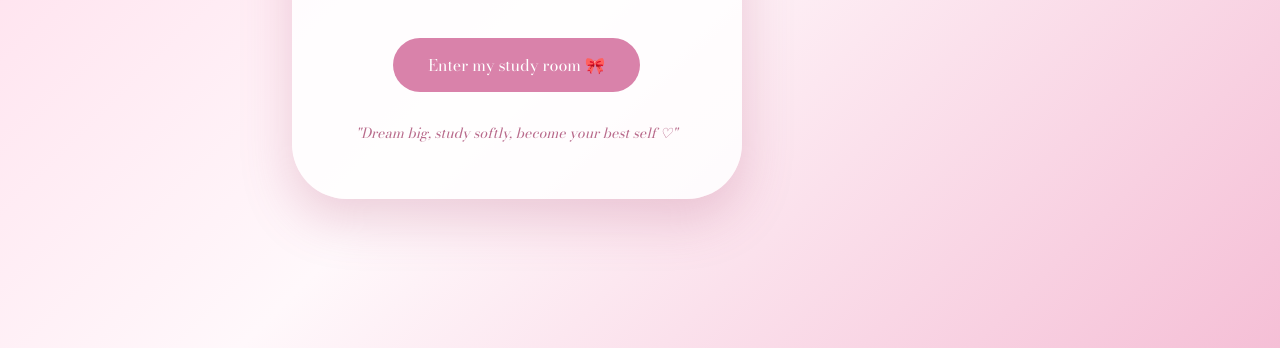
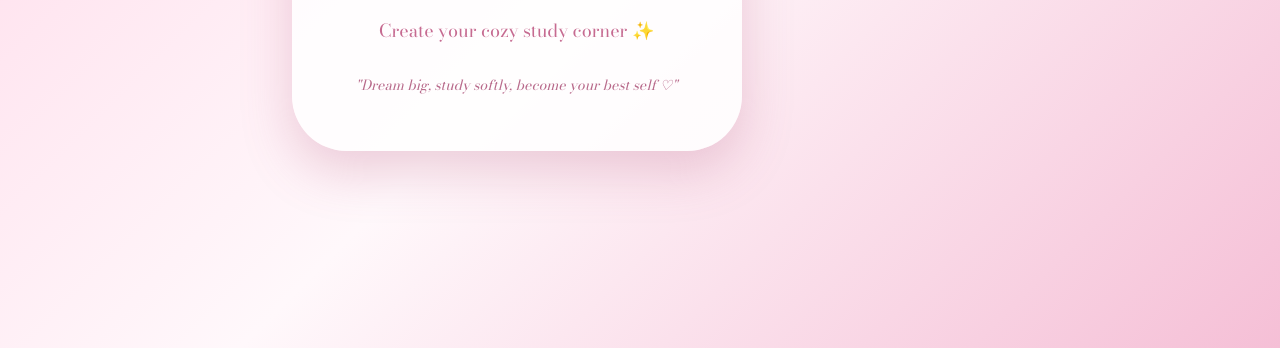
Before and after one commit to tassnimdaboussi80-coder/study-with-me, a plain HTML site: page index.html in a window 1280 px wide. Shown: the part 452-800 px from the top of the page. Drawn offline with nearby package versions, Linux system fonts and the light colour scheme.

Commit message:
Update index.html

```diff
--- a/index.html
+++ b/index.html
@@ -22,9 +22,7 @@ STUDY WITH ME ♡
 Create your cozy study corner ✨
 </p>
 
-<button>
-Enter my study room 🎀
-</button>
+
 
 <div class="quote">
 "Dream big, study softly, become your best self ♡"
```
